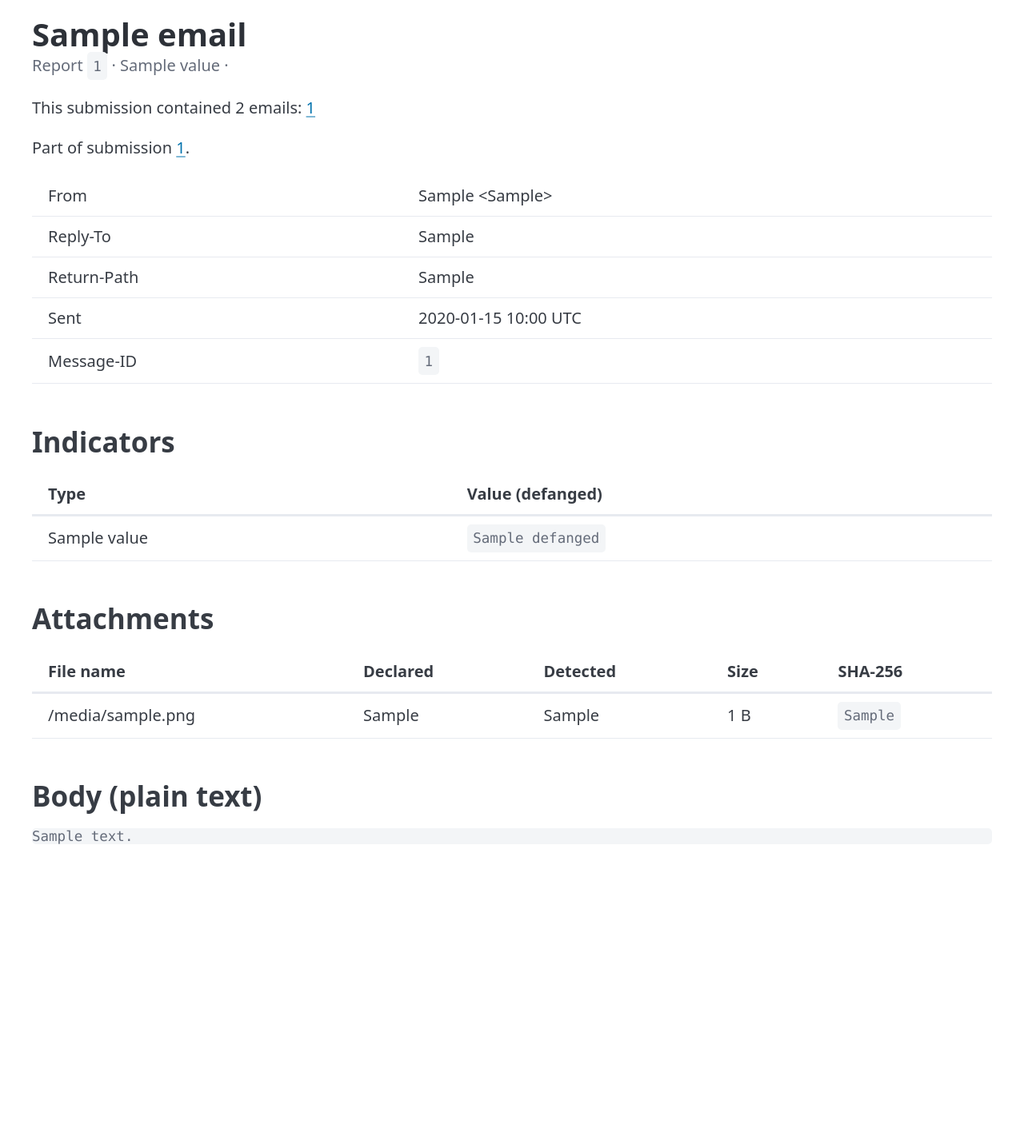
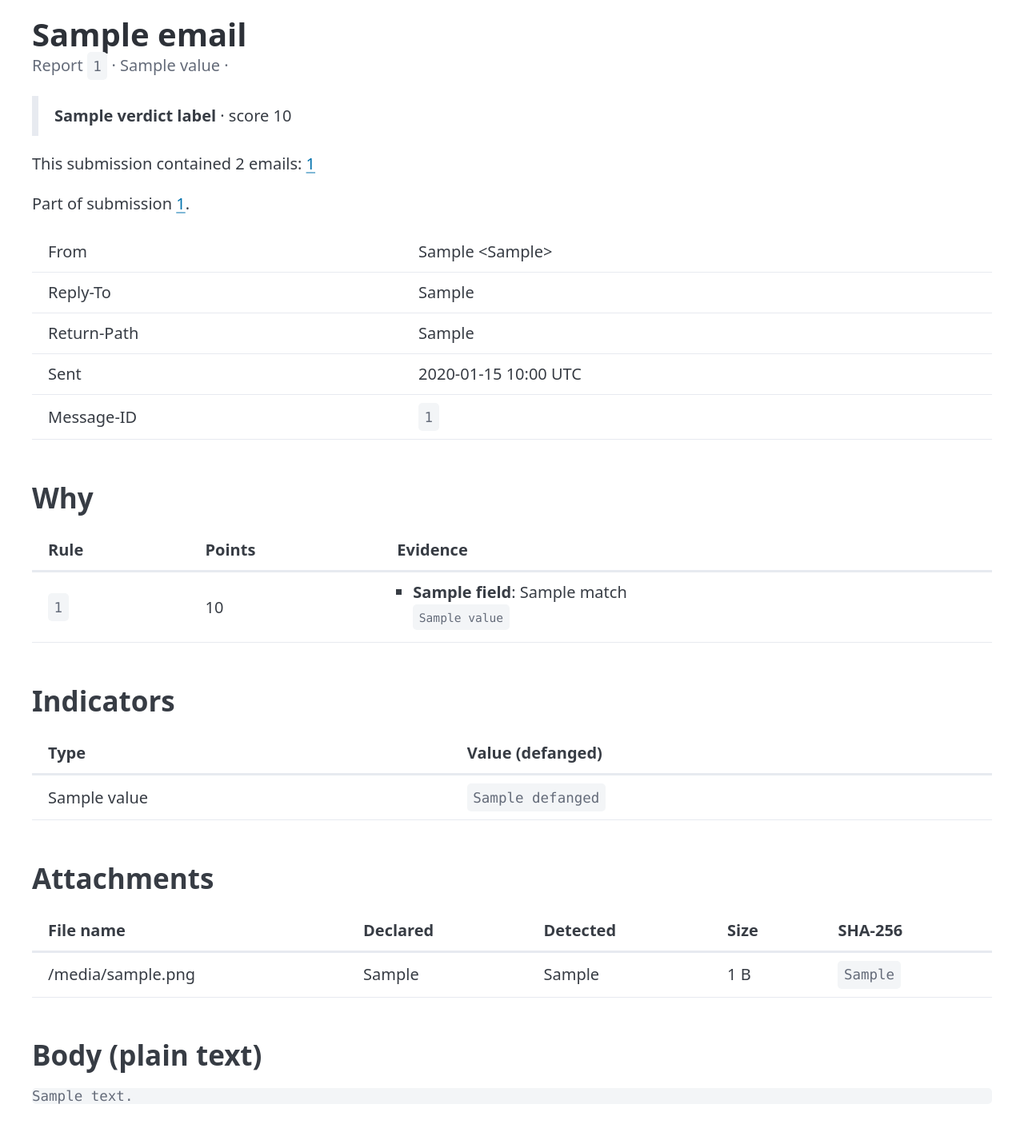
Before and after one commit to FLAMINGOFF/phishtriage, a FastAPI app: template app/web/templates/report.html in a window 1280 px wide. Shown: the part 110-1531 px from the top of the page at 80% size. Before the commit the page ends 1166 px from the top, so only its background shows below. Run offline with FastAPI, Linux system fonts and the light colour scheme; the template is opened without the code that fills it: most values are stand-ins (such as "Sample title", 1, 10 or a date in 2020).

Commit message:
feat(web): show verdict, score and evidence for every report
The report page, GET /api/reports/{id} and 'python -m app.cli analyze' now
list each matched rule with its points and evidence.

```diff
--- a/app/ingest/api.py
+++ b/app/ingest/api.py
@@ -52,6 +52,13 @@ class ObservableOut(BaseModel):
     defanged: str
 
 
+class FindingOut(BaseModel):
+    rule_id: str
+    analyzer: str
+    score: int
+    evidence: list[dict[str, str]]
+
+
 class ReportOut(BaseModel):
     id: uuid.UUID
     parent_id: uuid.UUID | None
@@ -67,6 +74,7 @@ class ReportOut(BaseModel):
     subject: str | None
     from_addr: str | None
     forwarded_inline: bool | None
+    findings: list[FindingOut]
     observables: list[ObservableOut]
     related: list[uuid.UUID]
 
@@ -88,6 +96,12 @@ class ReportOut(BaseModel):
             subject=email.subject if email else None,
             from_addr=email.from_addr if email else None,
             forwarded_inline=email.forwarded_inline if email else None,
+            findings=[
+                FindingOut(
+                    rule_id=f.rule_id, analyzer=f.analyzer, score=f.score, evidence=f.evidence
+                )
+                for f in report.findings
+            ],
             observables=[
                 ObservableOut(type=o.type.value, value=o.value, defanged=o.defanged)
                 for o in report.observables
--- a/app/web/static/app.css
+++ b/app/web/static/app.css
@@ -5,3 +5,11 @@
 .notice { border-left: 4px solid var(--pico-primary); padding-left: 0.75rem; }
 pre.body { white-space: pre-wrap; word-break: break-word; max-height: 40rem; overflow: auto; }
 table code { word-break: break-all; }
+
+.verdict { padding: 0.5rem 1rem; border-left: 0.4rem solid var(--pico-muted-border-color); }
+.verdict-malicious { border-left-color: #c62828; }
+.verdict-suspicious { border-left-color: #ef6c00; }
+.verdict-low_risk { border-left-color: #f9a825; }
+.verdict-no_issues { border-left-color: #2e7d32; }
+.findings ul { margin: 0; padding-left: 1rem; }
+.findings code { word-break: break-all; }
--- a/app/web/templates/report.html
+++ b/app/web/templates/report.html
@@ -7,6 +7,11 @@
   <p>Report <code>{{ report.id }}</code> · {{ report.source.value }} · {{ report.status.value }}</p>
 </hgroup>
 {% if report.error %}<p class="error" role="alert">{{ report.error }}</p>{% endif %}
+{% if report.verdict %}
+<p class="verdict verdict-{{ report.verdict.value }}">
+  <strong>{{ verdict_labels[report.verdict.value] }}</strong> · score {{ report.score }}
+</p>
+{% endif %}
 {% if report.children %}
 <p>This submission contained {{ report.children|length + 1 }} emails:
   {% for child in report.children %}<a href="/reports/{{ child.id }}">{{ child.id }}</a>{% if not loop.last %}, {% endif %}{% endfor %}
@@ -24,6 +29,22 @@
   <tr><th scope="row">Sent</th><td>{{ email.sent_at|timestamp }}</td></tr>
   <tr><th scope="row">Message-ID</th><td><code>{{ email.message_id or "-" }}</code></td></tr>
 </table>
+
+<h2>Why</h2>
+{% if report.findings %}
+<table class="findings">
+  <thead><tr><th>Rule</th><th>Points</th><th>Evidence</th></tr></thead>
+  <tbody>
+  {% for f in report.findings %}
+  <tr>
+    <td><code>{{ f.rule_id }}</code><br><small>{{ rule_descriptions.get(f.rule_id, "") }}</small></td>
+    <td>{{ f.score }}</td>
+    <td><ul>{% for e in f.evidence %}<li><strong>{{ e.field }}</strong>: {{ e.match|visible }}<br><small><code>{{ e.value|visible }}</code></small></li>{% endfor %}</ul></td>
+  </tr>
+  {% endfor %}
+  </tbody>
+</table>
+{% else %}<p>No rule matched.</p>{% endif %}
 
 <h2>Indicators</h2>
 {% if report.observables %}
```
Also changed, not shown: app/cli.py (+22 -4 lines), app/web/routes/reports.py (+11 -1 lines).
